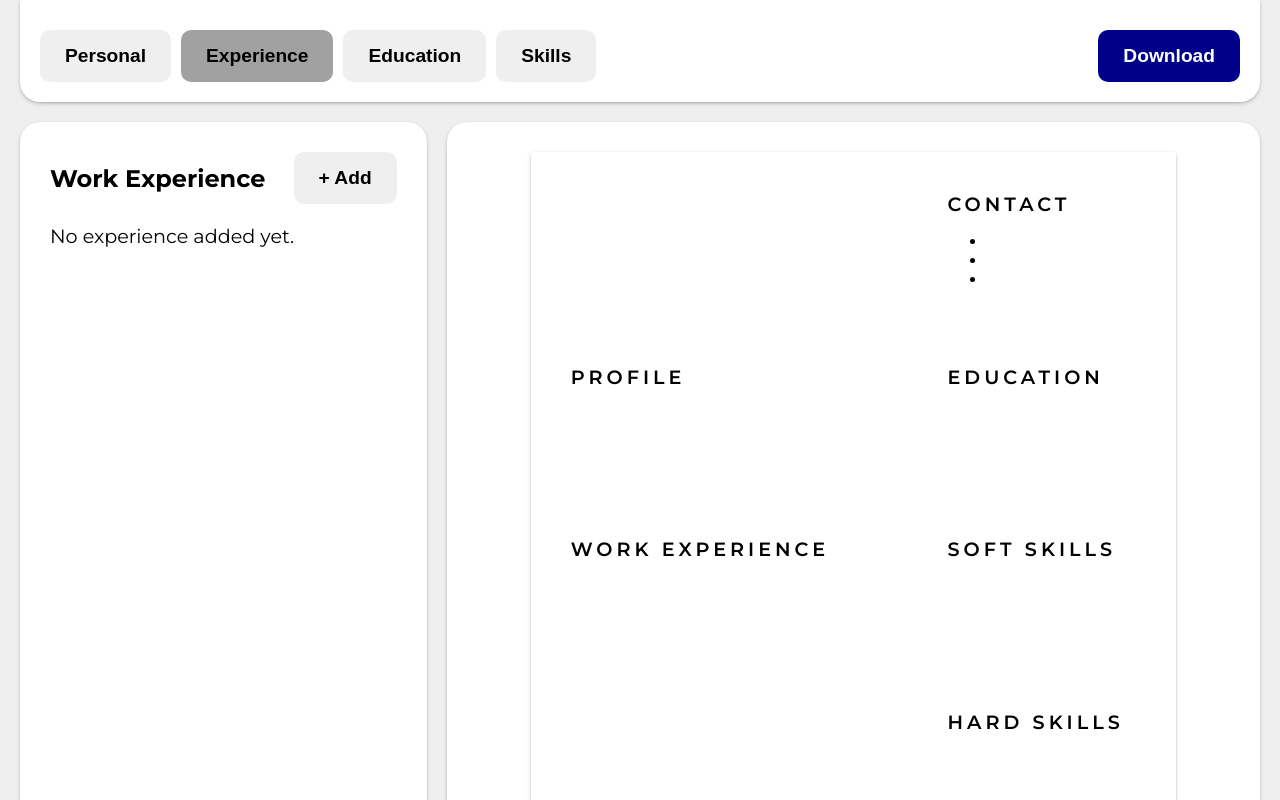
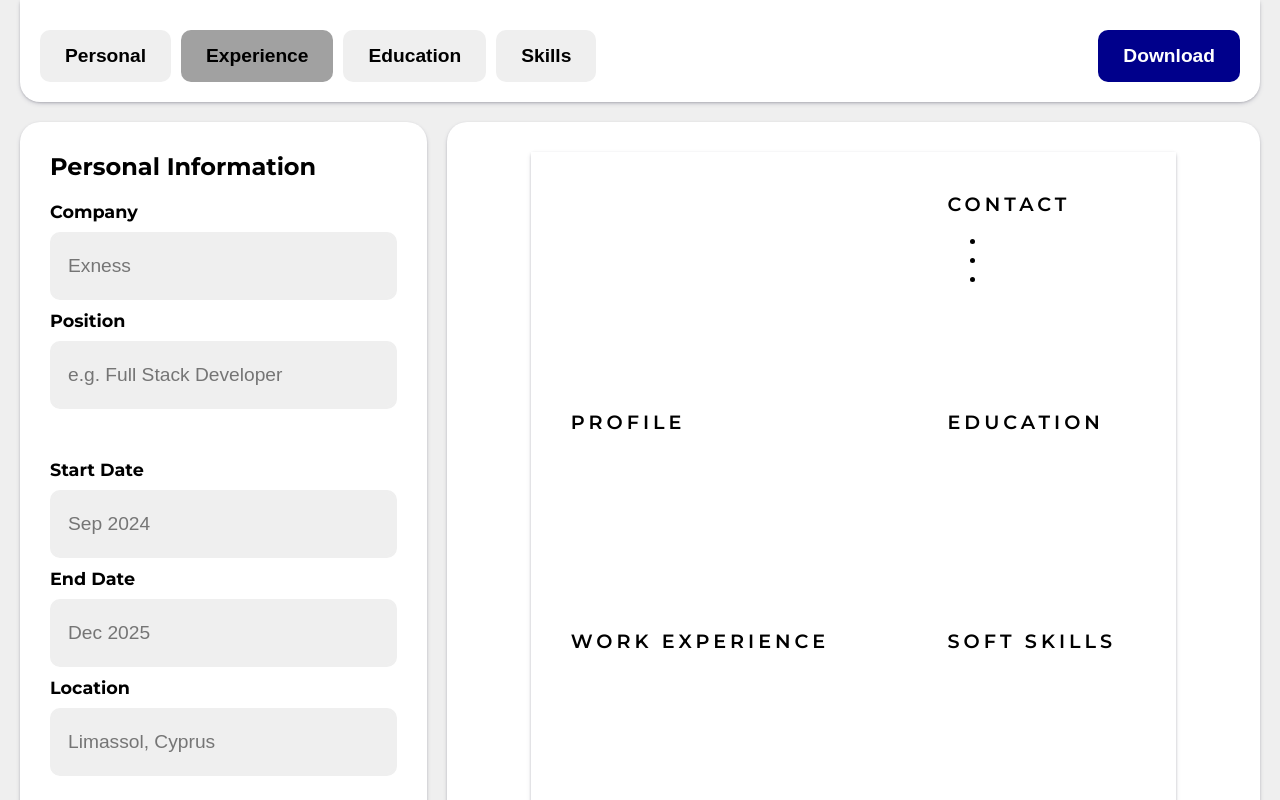
Before and after one commit to ArtemiiHH/cv-builder, a React (Vite) app: page / in a window 1280 px wide. Both pictures are taken after a click on the button "Experience". Shown: the top 800 px of the page. Built offline with nearby package versions, Linux system fonts and the light colour scheme.

Commit message:
Delete all code for forms, add buttons etc. Too complex rn

```diff
--- a/src/components/Editor.jsx
+++ b/src/components/Editor.jsx
@@ -2,27 +2,13 @@ import PersonalTab from "./PersonalTab";
 import ExperienceTab from "./ExperienceTab";
 import EducationTab from "./EducationTab";
 import SkillsTab from "./SkillsTab";
-import { useState } from "react";
 
-export default function Editor({ activeTab, cvData, updatePersonalInput, saveExperience }) {
-  const [isFormOpen, setIsFormOpen] = useState(false);
-
-  // Show form
-  function displayForm() {
-    setIsFormOpen(true);
-  }
-
-  // Close form
-  function closeForm() {
-    setIsFormOpen(false);
-  }
-
-  // Close form when Cancel Button pressed
-  function cancelForm(e) {
-    e.preventDefault();
-    setIsFormOpen(false);
-  }
-
+export default function Editor({
+  activeTab,
+  cvData,
+  updatePersonalInput,
+  updateExperienceInput,
+}) {
   if (activeTab === "personal") {
     return (
       <div className="editor-window">
@@ -36,12 +22,8 @@ export default function Editor({ activeTab, cvData, updatePersonalInput, saveExp
     return (
       <div className="editor-window">
         <ExperienceTab
-          isFormOpen={isFormOpen}
-          displayForm={displayForm}
-          closeForm={closeForm}
-          saveExperience={saveExperience}
-          cancelForm={cancelForm}
-          experiences={cvData.experience}
+          experienceData={cvData.experience}
+          updateExperienceInput={updateExperienceInput}
         ></ExperienceTab>
       </div>
     );
--- a/src/components/ExperienceTab.jsx
+++ b/src/components/ExperienceTab.jsx
@@ -1,62 +1,20 @@
-import { useState } from "react";
-
 export default function ExperienceTab({
-  isFormOpen,
-  displayForm,
-  closeForm,
-  saveExperience,
-  cancelForm,
-  experiences,
+  experienceData,
+  updateExperienceInput,
 }) {
-  // Company's name as state
-  const [company, setCompany] = useState("");
-
-  // Handle Save Button
-  function handleSave(e) {
-    e.preventDefault();
-    saveExperience(company);
-    setCompany("");
-    closeForm();
-  }
-
   return (
     <>
-      {/* Header Always Visible */}
-      <div className="form-navigation">
-        <h1 className="form-title">Work Experience</h1>
-        <button className="add-button" onClick={displayForm}>
-          + Add
-        </button>
-      </div>
-
-      {/* Empty List */}
-      {!isFormOpen && experiences.length === 0 && (
-        <p className="empty-text">No experience added yet.</p>
-      )}
-
-      {/* Experience List & Card */}
-      {!isFormOpen && experiences.length > 0 && (
-        <div className="experience-list">
-          {experiences.map((exp, index) => (
-            <div key={index} className="experience-card">
-              {exp.company}
-            </div>
-          ))}
-        </div>
-      )}
-
-      {/* Form */}
-      {isFormOpen && (
-        <form className="experience-form" onSubmit={(e) => handleSave(e)}>
+      <h1 className="personal-form-title">Personal Information</h1>
+      <form className="experience-form">
         <div className="input-group">
           {/* Company */}
           <div className="input-group">
             <label>Company</label>
             <input
+              value={experienceData.company}
+              onChange={(e) => updateExperienceInput("company", e.target.value)}
               type="text"
               placeholder="Exness"
-                value={company}
-                onChange={(e) => setCompany(e.target.value)}
             />
           </div>
           {/* Position */}
@@ -70,7 +28,14 @@ export default function ExperienceTab({
           {/* Start Date */}
           <div className="input-group">
             <label>Start Date</label>
-              <input type="number" placeholder="Sep 2024" />
+            <input
+              value={experienceData.startDate}
+              onChange={(e) =>
+                updateExperienceInput("startDate", e.target.value)
+              }
+              type="text"
+              placeholder="Sep 2024"
+            />
           </div>
           {/* End Date */}
           <div className="input-group">
@@ -102,7 +67,6 @@ export default function ExperienceTab({
           </div>
         </div>
       </form>
-      )}
     </>
   );
 }
--- a/src/components/Preview.jsx
+++ b/src/components/Preview.jsx
@@ -25,10 +25,13 @@ export default function Preview({ cvData }) {
           {/* Work Experience */}
           <div className="work-experience">
             <h4 className="cv-section-titles">WORK EXPERIENCE</h4>
+            {/* Start Date */}
+            <h4>
+              {cvData.experience.startDate}
+            </h4>
+            {/* End Date */}
             {/* Company's Name */}
-            {cvData.experience.map((exp, index) => (
-              <h4 key={index}>{exp.company}</h4>
-            ))}
+            <p>{cvData.experience.company}</p>
           </div>
         </div>
 
--- a/src/components/Section.jsx
+++ b/src/components/Section.jsx
@@ -13,24 +13,14 @@ export default function Section({ activeTab }) {
       biography: "",
     },
 
-    experience: [],
+    experience: {
+      company: "",
+      position: "",
+      startDate: "",
+      endDate: "",
+      description: "",
+    },
   });
-
-  function saveExperience(company) {
-    setCvData((previous) => ({
-      ...previous,
-      experience: [
-        ...previous.experience,
-        {
-          company,
-          startDate: "",
-          endDate: "",
-          location: "",
-          description: "",
-        },
-      ],
-    }));
-  }
 
   // Update Personal Form Inputs Live
   function updatePersonalInput(input, value) {
@@ -38,6 +28,17 @@ export default function Section({ activeTab }) {
       ...previous,
       personal: {
         ...previous.personal,
+        [input]: value,
+      },
+    }));
+  }
+
+  // Update Experience Form Inputs Live
+  function updateExperienceInput(input, value) {
+    setCvData((previous) => ({
+      ...previous,
+      experience: {
+        ...previous.experience,
         [input]: value,
       },
     }));
@@ -51,7 +52,7 @@ export default function Section({ activeTab }) {
         activeTab={activeTab}
         cvData={cvData}
         updatePersonalInput={updatePersonalInput}
-        saveExperience={saveExperience}
+        updateExperienceInput={updateExperienceInput}
       ></Editor>
       <Preview cvData={cvData}></Preview>
     </section>
```
Lines whose indentation alone changed are shown as unchanged.
